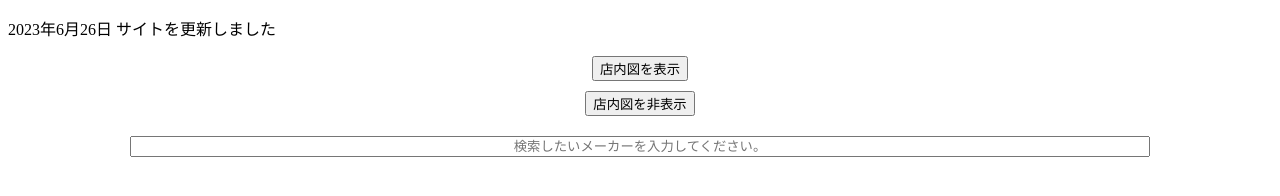
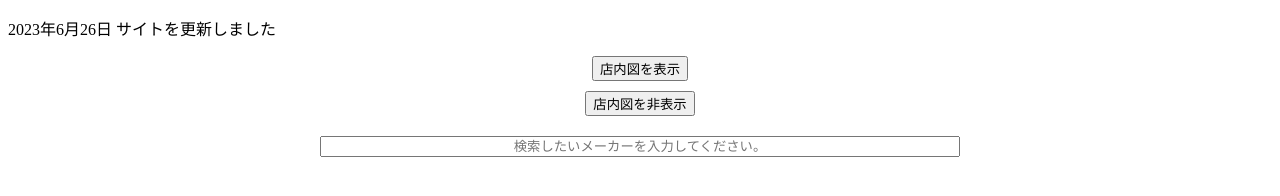
Before and after one commit to carp51/searchapp, a plain HTML site: page index.html in a window 1280 px wide. Drawn offline with Linux system fonts and the light colour scheme.

Commit message:
Update index.css

```diff
--- a/index.css
+++ b/index.css
@@ -2,7 +2,7 @@
   display: block;
   margin: 0 auto;
   text-align: center;
-  width: 80%; /* 幅を指定 */
+  width: 50%; /* 幅を指定 */
   margin-top: 20px;
 }
 
```
